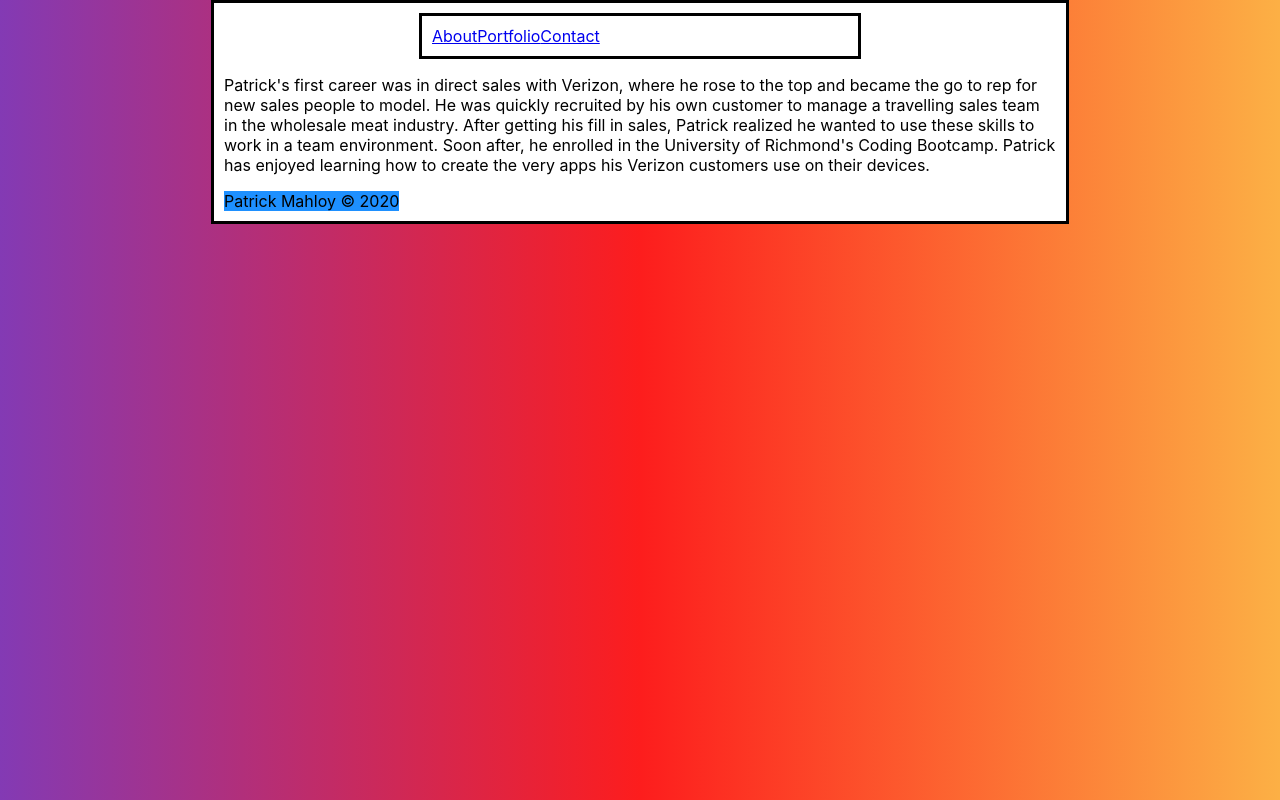
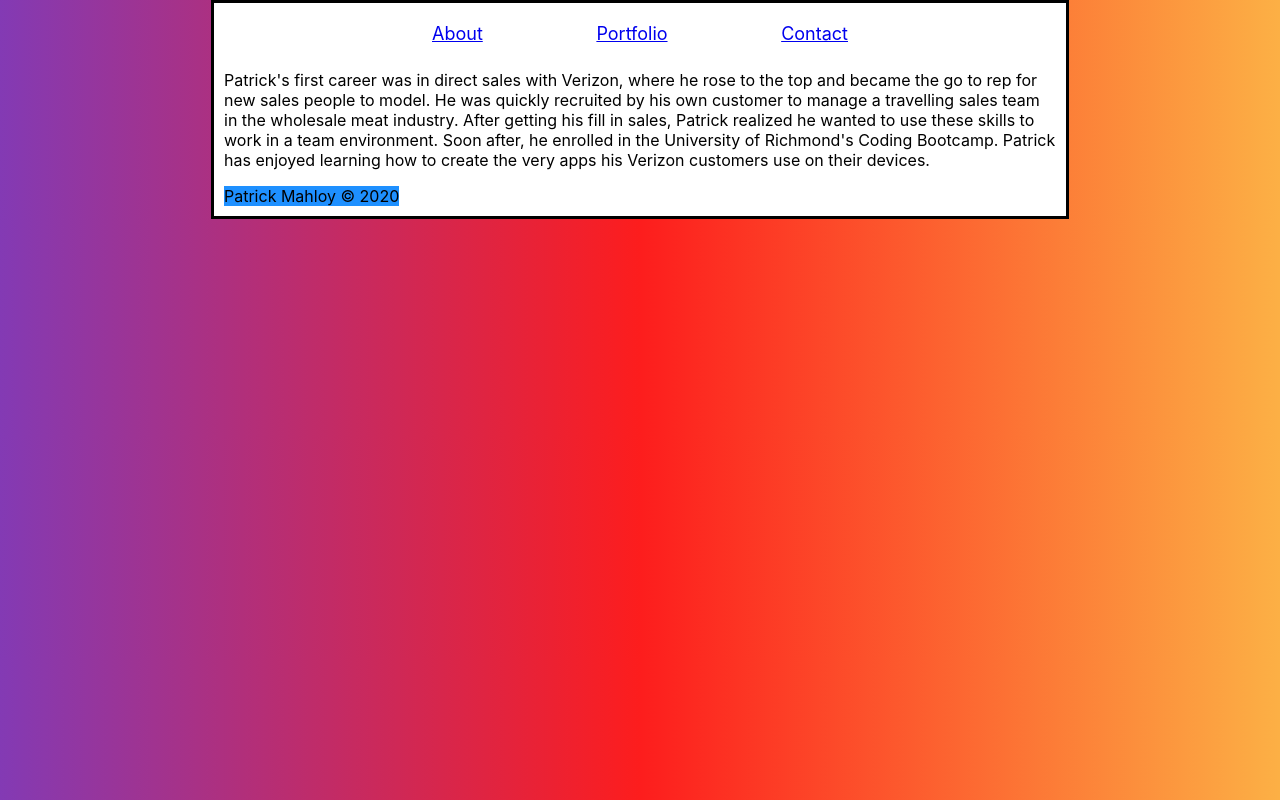
Before and after one commit to ploymahloy/react-portfolio, a React (Create React App) app: page / in a window 1280 px wide. Built offline with nearby package versions, Linux system fonts and the light colour scheme.

Commit message:
styled header

```diff
--- a/src/components/Header.css
+++ b/src/components/Header.css
@@ -1,6 +1,11 @@
 .header {
-  margin: auto;
-  width: 50%;
-  border: 3px solid black;
-  padding: 10px;
+    display: flex;
+    flex-direction: row;
+    flex-wrap: nowrap;
+    justify-content: space-between;
+
+    margin: auto;
+    width: 50%;
+    padding: 10px;
+    font-size: large;
 }
```
